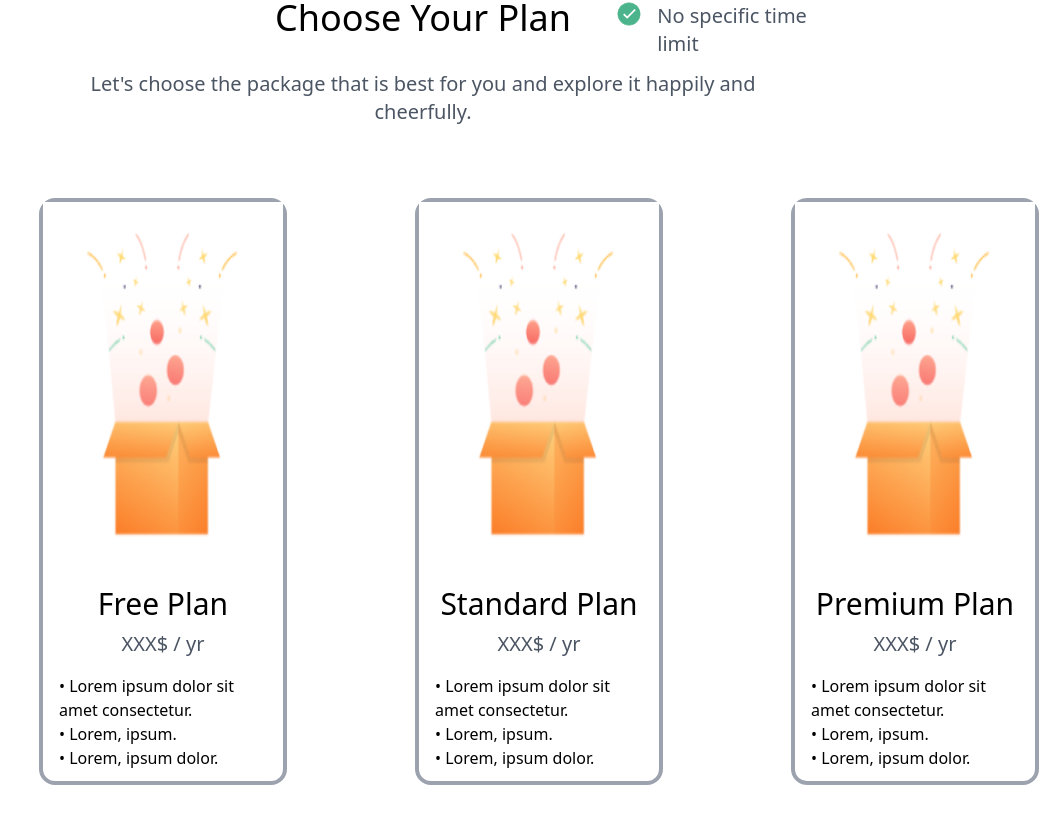
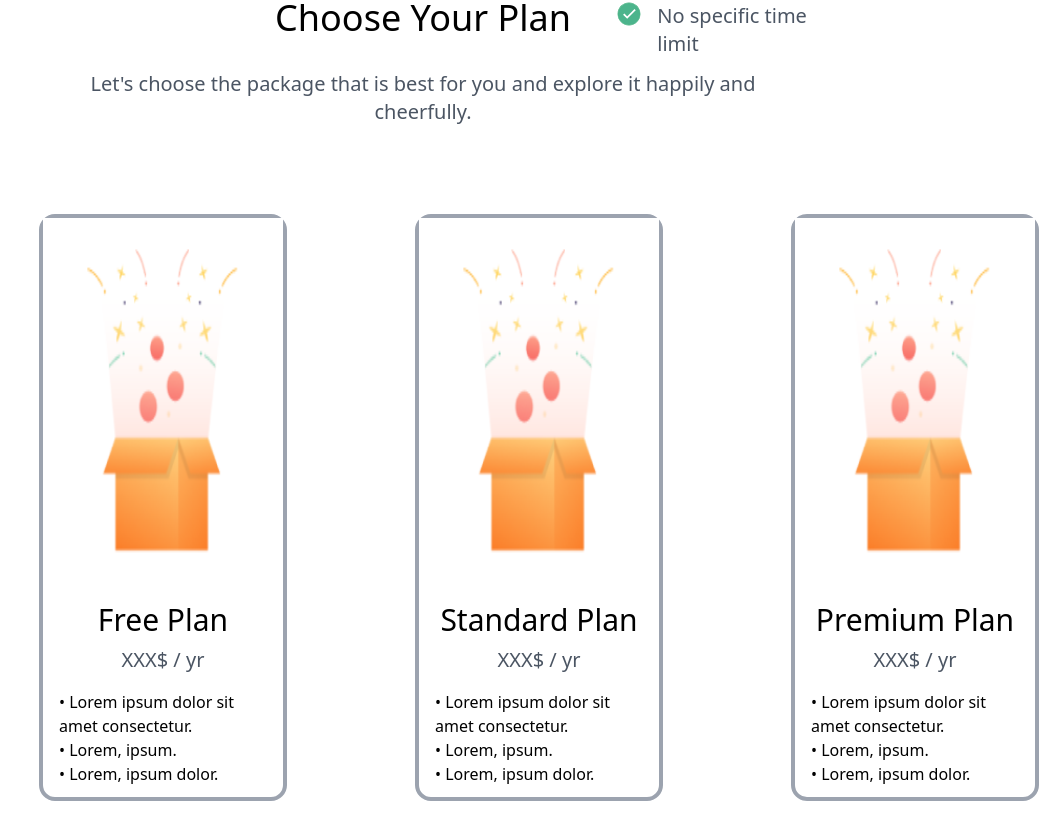
Before and after one commit to Pritthish20/VPN-Landing-Page, a React (Vite) app: page / in a window 1280 px wide. Shown: the part 1824-2640 px from the top of the page, without its empty margins (217-1280 px from the left). Built offline with nearby package versions, Linux system fonts and the light colour scheme.

Commit message:
Update Second.jsx

```diff
--- a/src/components/Second.jsx
+++ b/src/components/Second.jsx
@@ -49,7 +49,7 @@ export const Second = () => {
           </p>{" "}
           <p className="text-xl  text-gray-600">cheerfully.</p>
         </div>
-        <div className="h-3/4 flex mt-4 mx-8 mb-10 px-40 ">
+        <div className="h-3/4 flex mt-8 mx-8 mb-10 px-40 ">
           <div className="w-1/3 h-5/6 my-14 mx-16 border-4 border-gray-400 rounded-2xl flex flex-col items-center hover:border-main-orange hover:border-6">
             <img className="min-h-96 min-w-60 " src={img3} alt="" />
             <h1 className="text-3xl">Free Plan</h1>
```
